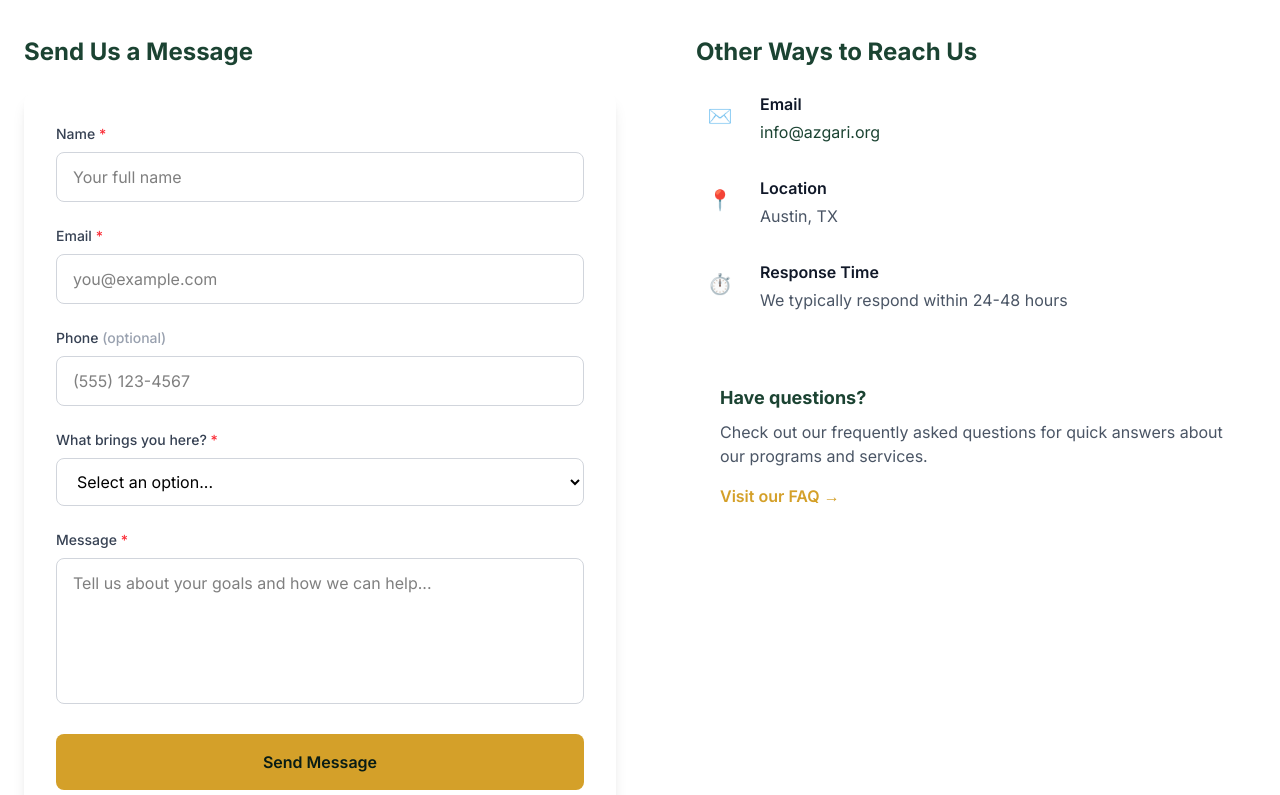
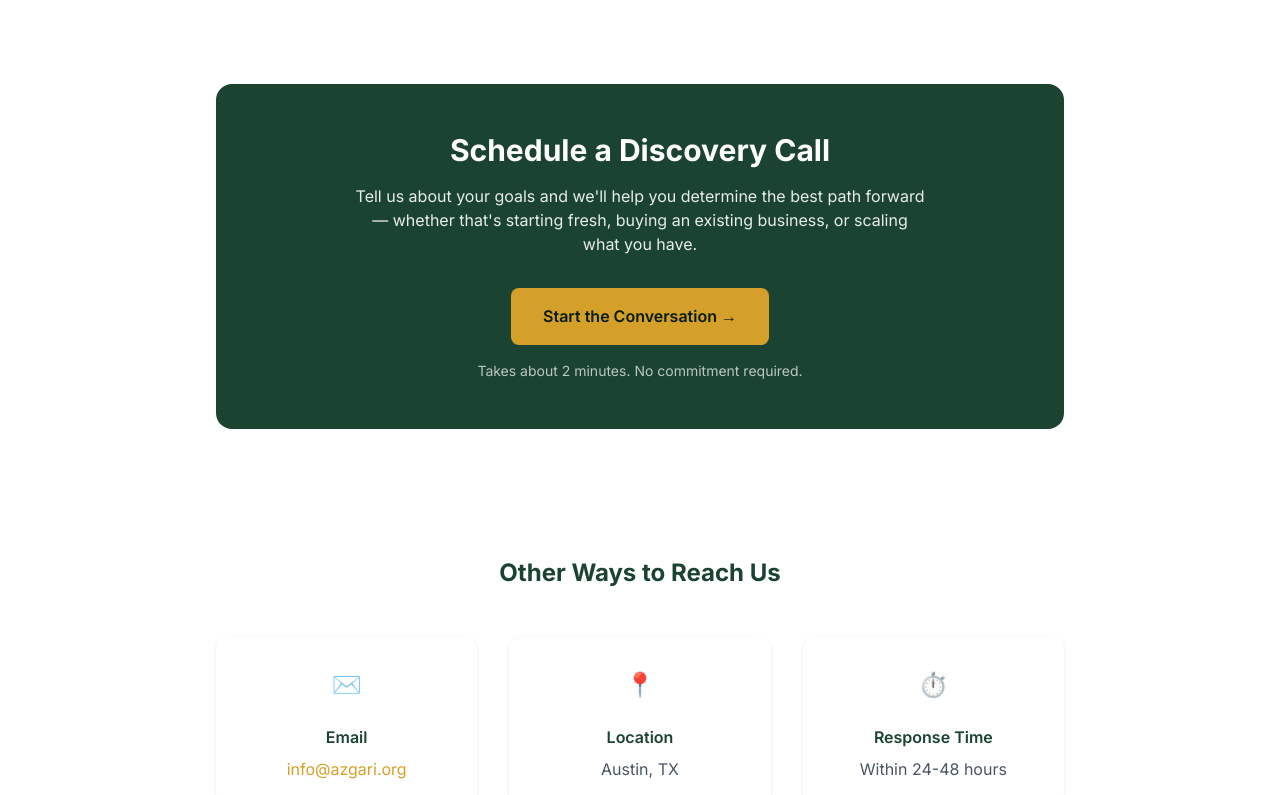
Before and after one commit to clientsuccessteam-collab/azgari-org, a Next.js app: page /contact in a window 1280 px wide. Shown: the part 340-1135 px from the top of the page. Built offline with nearby package versions, Linux system fonts and the light colour scheme.

Commit message:
Replace contact form with GHL link - leads go direct to CRM

```diff
--- a/src/app/contact/page.tsx
+++ b/src/app/contact/page.tsx
@@ -1,137 +1,128 @@
+import { Metadata } from "next";
 import Link from "next/link";
 import Navbar from "@/components/Navbar";
 import Footer from "@/components/Footer";
-import ContactForm from "@/components/ContactForm";
+import { GHL_LINKS } from "@/lib/links";
 
-export const metadata = {
-  title: "Contact Us | Azgari",
-  description: "Get in touch with Azgari. We help professionals build real wealth through service business ownership.",
+export const metadata: Metadata = {
+  title: "Contact Us | Azgari Foundation",
+  description: "Get in touch with Azgari Foundation. We help professionals launch and acquire profitable service businesses.",
 };
 
 export default function ContactPage() {
   return (
     <>
       <Navbar />
-
-      {/* Hero Section */}
+      <main>
+        {/* Hero */}
         <section
           className="pt-32 pb-16 text-center"
           style={{ background: 'linear-gradient(135deg, var(--color-cream) 0%, white 100%)' }}
         >
-        <div className="max-w-7xl mx-auto px-6">
-          <h1
-            className="text-4xl md:text-5xl font-bold mb-4"
-            style={{ color: 'var(--color-primary)' }}
-          >
+          <div className="max-w-4xl mx-auto px-6">
+            <h1 className="text-4xl md:text-5xl font-bold mb-4" style={{ color: 'var(--color-primary)' }}>
               Let&apos;s Talk About Your Business Goals
             </h1>
             <p className="text-xl text-gray-600 max-w-2xl mx-auto">
-            Ready to build real wealth through business ownership? We&apos;re here to help you take the first step.
+              Ready to start or acquire a service business? We&apos;re here to help you find the right path.
             </p>
           </div>
         </section>
 
-      {/* Contact Section */}
+        {/* Main CTA */}
+        <section className="py-16">
+          <div className="max-w-4xl mx-auto px-6">
+            <div
+              className="rounded-2xl p-8 md:p-12 text-center"
+              style={{ backgroundColor: 'var(--color-primary)' }}
+            >
+              <h2 className="text-2xl md:text-3xl font-bold text-white mb-4">
+                Schedule a Discovery Call
+              </h2>
+              <p className="text-white/90 mb-8 max-w-xl mx-auto">
+                Tell us about your goals and we&apos;ll help you determine the best path forward — whether that&apos;s starting fresh, buying an existing business, or scaling what you have.
+              </p>
+              <Link
+                href={GHL_LINKS.forms.contact}
+                className="btn btn-primary text-lg px-10 py-5"
+              >
+                Start the Conversation →
+              </Link>
+              <p className="text-white/70 text-sm mt-4">
+                Takes about 2 minutes. No commitment required.
+              </p>
+            </div>
+          </div>
+        </section>
+
+        {/* Alternative Contact Options */}
         <section className="py-16" style={{ backgroundColor: 'var(--color-cream)' }}>
-        <div className="max-w-7xl mx-auto px-6">
-          <div className="grid lg:grid-cols-2 gap-12">
-            {/* Contact Form */}
-            <div>
-              <h2
-                className="text-2xl font-bold mb-6"
-                style={{ color: 'var(--color-primary)' }}
-              >
-                Send Us a Message
-              </h2>
-              <ContactForm />
-            </div>
-
-            {/* Alternative Contact */}
-            <div className="lg:pl-8">
-              <h2
-                className="text-2xl font-bold mb-6"
-                style={{ color: 'var(--color-primary)' }}
-              >
+          <div className="max-w-4xl mx-auto px-6">
+            <h2 className="text-2xl font-bold text-center mb-12" style={{ color: 'var(--color-primary)' }}>
               Other Ways to Reach Us
             </h2>
 
-              <div className="space-y-8">
+            <div className="grid md:grid-cols-3 gap-8">
               {/* Email */}
-                <div className="flex items-start gap-4">
+              <div className="bg-white rounded-xl p-6 text-center shadow-sm">
                 <div
-                    className="w-12 h-12 rounded-lg flex items-center justify-center flex-shrink-0"
+                  className="w-12 h-12 rounded-full flex items-center justify-center mx-auto mb-4"
                   style={{ backgroundColor: 'var(--color-accent-light)' }}
                 >
-                    <span className="text-xl">✉️</span>
+                  <span className="text-2xl">✉️</span>
                 </div>
-                  <div>
-                    <h3 className="font-semibold text-gray-900 mb-1">Email</h3>
+                <h3 className="font-semibold mb-2" style={{ color: 'var(--color-primary)' }}>Email</h3>
                 <a
                   href="mailto:info@azgari.org"
-                      className="text-gray-600 hover:underline"
-                      style={{ color: 'var(--color-primary)' }}
+                  className="hover:underline"
+                  style={{ color: 'var(--color-accent)' }}
                 >
                   info@azgari.org
                 </a>
               </div>
-                </div>
 
               {/* Location */}
-                <div className="flex items-start gap-4">
+              <div className="bg-white rounded-xl p-6 text-center shadow-sm">
                 <div
-                    className="w-12 h-12 rounded-lg flex items-center justify-center flex-shrink-0"
+                  className="w-12 h-12 rounded-full flex items-center justify-center mx-auto mb-4"
                   style={{ backgroundColor: 'var(--color-accent-light)' }}
                 >
-                    <span className="text-xl">📍</span>
+                  <span className="text-2xl">📍</span>
                 </div>
-                  <div>
-                    <h3 className="font-semibold text-gray-900 mb-1">Location</h3>
+                <h3 className="font-semibold mb-2" style={{ color: 'var(--color-primary)' }}>Location</h3>
                 <p className="text-gray-600">Austin, TX</p>
-                  </div>
               </div>
 
               {/* Response Time */}
-                <div className="flex items-start gap-4">
+              <div className="bg-white rounded-xl p-6 text-center shadow-sm">
                 <div
-                    className="w-12 h-12 rounded-lg flex items-center justify-center flex-shrink-0"
+                  className="w-12 h-12 rounded-full flex items-center justify-center mx-auto mb-4"
                   style={{ backgroundColor: 'var(--color-accent-light)' }}
                 >
-                    <span className="text-xl">⏱️</span>
+                  <span className="text-2xl">⏱️</span>
                 </div>
-                  <div>
-                    <h3 className="font-semibold text-gray-900 mb-1">Response Time</h3>
-                    <p className="text-gray-600">We typically respond within 24-48 hours</p>
-                  </div>
-                </div>
-              </div>
-
-              {/* FAQ Teaser */}
-              <div
-                className="mt-12 p-6 rounded-xl"
-                style={{ backgroundColor: 'white' }}
-              >
-                <h3
-                  className="font-bold text-lg mb-2"
-                  style={{ color: 'var(--color-primary)' }}
-                >
-                  Have questions?
-                </h3>
-                <p className="text-gray-600 mb-4">
-                  Check out our frequently asked questions for quick answers about our programs and services.
-                </p>
-                <Link
-                  href="/faq"
-                  className="inline-flex items-center gap-2 font-semibold hover:gap-3 transition-all"
-                  style={{ color: 'var(--color-accent)' }}
-                >
-                  Visit our FAQ →
-                </Link>
-              </div>
+                <h3 className="font-semibold mb-2" style={{ color: 'var(--color-primary)' }}>Response Time</h3>
+                <p className="text-gray-600">Within 24-48 hours</p>
               </div>
             </div>
           </div>
         </section>
 
+        {/* FAQ Teaser */}
+        <section className="py-16">
+          <div className="max-w-4xl mx-auto px-6 text-center">
+            <h2 className="text-2xl font-bold mb-4" style={{ color: 'var(--color-primary)' }}>
+              Have Questions?
+            </h2>
+            <p className="text-gray-600 mb-6">
+              Check out our FAQ for answers to common questions about our programs, pricing, and process.
+            </p>
+            <Link href="/faq" className="btn btn-secondary">
+              View FAQ →
+            </Link>
+          </div>
+        </section>
+      </main>
       <Footer />
     </>
   );
--- a/src/components/ContactForm.tsx
+++ /dev/null
@@ -1,154 +0,0 @@
-"use client";
-
-import { useState, FormEvent } from "react";
-
-interface FormData {
-  name: string;
-  email: string;
-  phone: string;
-  interest: string;
-  message: string;
-}
-
-export default function ContactForm() {
-  const [formData, setFormData] = useState<FormData>({
-    name: "",
-    email: "",
-    phone: "",
-    interest: "",
-    message: "",
-  });
-  const [isSubmitting, setIsSubmitting] = useState(false);
-  const [submitted, setSubmitted] = useState(false);
-
-  const handleSubmit = async (e: FormEvent) => {
-    e.preventDefault();
-    setIsSubmitting(true);
-
-    // TODO: Connect to GHL webhook
-    console.log("Form submitted:", formData);
-
-    // Simulate submission delay
-    await new Promise((resolve) => setTimeout(resolve, 1000));
-
-    setIsSubmitting(false);
-    setSubmitted(true);
-  };
-
-  if (submitted) {
-    return (
-      <div className="bg-white rounded-xl p-8 shadow-lg text-center">
-        <div
-          className="w-16 h-16 rounded-full flex items-center justify-center mx-auto mb-4"
-          style={{ backgroundColor: 'var(--color-accent-light)' }}
-        >
-          <span className="text-3xl">✓</span>
-        </div>
-        <h3 className="text-2xl font-bold mb-2" style={{ color: 'var(--color-primary)' }}>
-          Message Sent!
-        </h3>
-        <p className="text-gray-600">
-          Thanks for reaching out. We&apos;ll get back to you within 24-48 hours.
-        </p>
-      </div>
-    );
-  }
-
-  return (
-    <form onSubmit={handleSubmit} className="bg-white rounded-xl p-8 shadow-lg">
-      <div className="space-y-6">
-        {/* Name */}
-        <div>
-          <label htmlFor="name" className="block text-sm font-medium text-gray-700 mb-2">
-            Name <span className="text-red-500">*</span>
-          </label>
-          <input
-            type="text"
-            id="name"
-            required
-            value={formData.name}
-            onChange={(e) => setFormData({ ...formData, name: e.target.value })}
-            className="w-full px-4 py-3 border border-gray-300 rounded-lg focus:ring-2 focus:ring-amber-400 focus:border-transparent outline-none transition-all"
-            placeholder="Your full name"
-          />
-        </div>
-
-        {/* Email */}
-        <div>
-          <label htmlFor="email" className="block text-sm font-medium text-gray-700 mb-2">
-            Email <span className="text-red-500">*</span>
-          </label>
-          <input
-            type="email"
-            id="email"
-            required
-            value={formData.email}
-            onChange={(e) => setFormData({ ...formData, email: e.target.value })}
-            className="w-full px-4 py-3 border border-gray-300 rounded-lg focus:ring-2 focus:ring-amber-400 focus:border-transparent outline-none transition-all"
-            placeholder="you@example.com"
-          />
-        </div>
-
-        {/* Phone */}
-        <div>
-          <label htmlFor="phone" className="block text-sm font-medium text-gray-700 mb-2">
-            Phone <span className="text-gray-400">(optional)</span>
-          </label>
-          <input
-            type="tel"
-            id="phone"
-            value={formData.phone}
-            onChange={(e) => setFormData({ ...formData, phone: e.target.value })}
-            className="w-full px-4 py-3 border border-gray-300 rounded-lg focus:ring-2 focus:ring-amber-400 focus:border-transparent outline-none transition-all"
-            placeholder="(555) 123-4567"
-          />
-        </div>
-
-        {/* Interest Dropdown */}
-        <div>
-          <label htmlFor="interest" className="block text-sm font-medium text-gray-700 mb-2">
-            What brings you here? <span className="text-red-500">*</span>
-          </label>
-          <select
-            id="interest"
-            required
-            value={formData.interest}
-            onChange={(e) => setFormData({ ...formData, interest: e.target.value })}
-            className="w-full px-4 py-3 border border-gray-300 rounded-lg focus:ring-2 focus:ring-amber-400 focus:border-transparent outline-none transition-all bg-white"
-          >
-            <option value="">Select an option...</option>
-            <option value="starting">Starting a new business</option>
-            <option value="buying">Buying an existing business</option>
-            <option value="scaling">Scaling my current business</option>
-            <option value="exploring">Just exploring options</option>
-          </select>
-        </div>
-
-        {/* Message */}
-        <div>
-          <label htmlFor="message" className="block text-sm font-medium text-gray-700 mb-2">
-            Message <span className="text-red-500">*</span>
-          </label>
-          <textarea
-            id="message"
-            required
-            rows={5}
-            value={formData.message}
-            onChange={(e) => setFormData({ ...formData, message: e.target.value })}
-            className="w-full px-4 py-3 border border-gray-300 rounded-lg focus:ring-2 focus:ring-amber-400 focus:border-transparent outline-none transition-all resize-none"
-            placeholder="Tell us about your goals and how we can help..."
-          />
-        </div>
-
-        {/* Submit Button */}
-        <button
-          type="submit"
-          disabled={isSubmitting}
-          className="w-full btn btn-primary disabled:opacity-50 disabled:cursor-not-allowed"
-        >
-          {isSubmitting ? "Sending..." : "Send Message"}
-        </button>
-      </div>
-    </form>
-  );
-}
```
Lines whose indentation alone changed are shown as unchanged.
